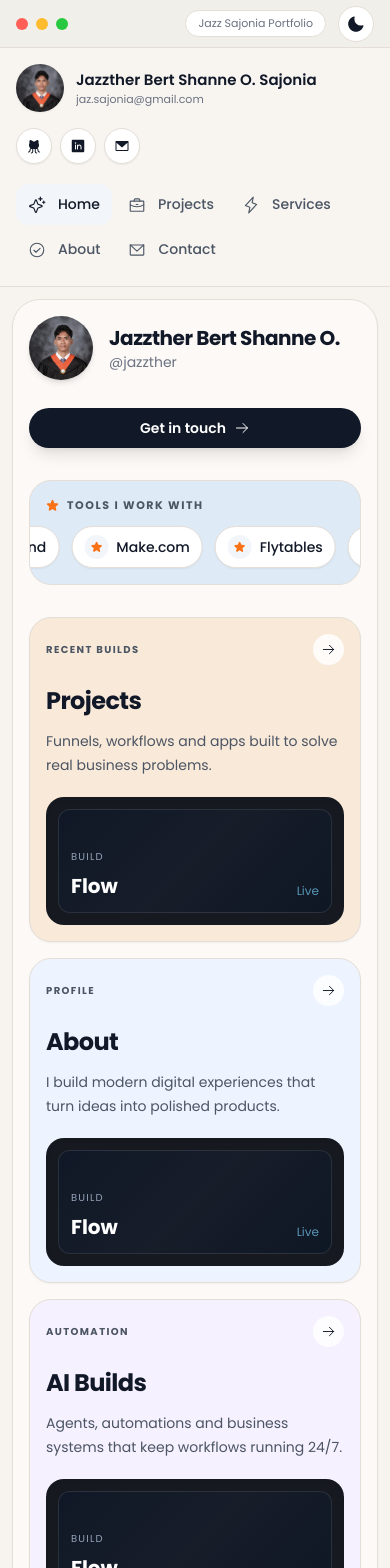
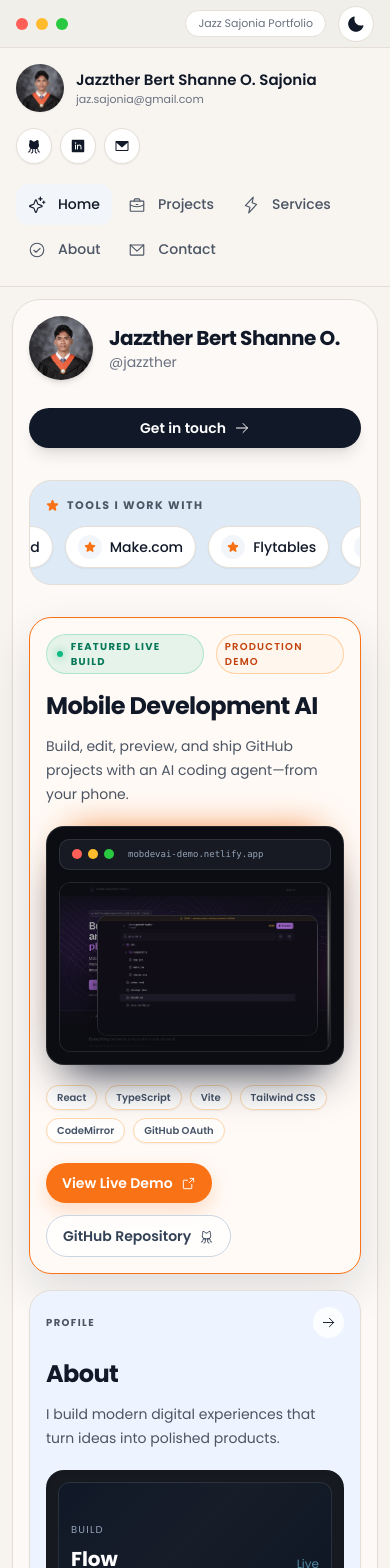
Before and after one commit to jazsajonia-pixel/Portfolio, a Next.js app: page / in a window 390 px wide. Shown: the top 1568 px of the page. Built offline with nearby package versions, Linux system fonts and the light colour scheme.

Commit message:
feat: add Mobile Development AI featured showcase

```diff
--- a/src/app/page.jsx
+++ b/src/app/page.jsx
@@ -5,8 +5,10 @@ import { usePortfolioTheme } from '@/components/PortfolioShell';
 import profileImage from '../../assets/profile.jpeg';
 import {
   ArrowRight,
+  ArrowSquareOut,
   CheckCircle,
   Lightning,
+  GithubLogo,
   Sparkle,
   Star,
 } from 'phosphor-react';
@@ -18,10 +20,11 @@ const tools = [
 
 const cards = [
   {
-    title: 'Projects',
-    label: 'Recent builds',
-    text: 'Funnels, workflows and apps built to solve real business problems.',
-    light: '#f9e9d9',
+    title: 'Mobile Development AI',
+    label: 'Featured live build',
+    text: 'Build, edit, preview, and ship GitHub projects with an AI coding agent—from your phone.',
+    featured: true,
+    light: '#fffaf6',
     dark: '#30261f',
   },
   {
@@ -74,6 +77,9 @@ export default function Home() {
 
       <section className="mt-8 grid gap-4 lg:grid-cols-3">
         {cards.map((card, index) => (
+          card.featured ? (
+            <FeaturedBuildCard key={card.title} theme={theme} isDark={isDark} card={card} />
+          ) : (
             <motion.article
               key={card.title}
               initial={{ opacity: 0, y: 45, scale: 0.96 }}
@@ -130,6 +136,7 @@ export default function Home() {
                 </div>
               </motion.div>
             </motion.article>
+          )
         ))}
       </section>
 
@@ -217,6 +224,66 @@ export default function Home() {
   );
 }
 
+function FeaturedBuildCard({ theme, isDark, card }) {
+  const techStack = ['React', 'TypeScript', 'Vite', 'Tailwind CSS', 'CodeMirror', 'GitHub OAuth'];
+
+  return (
+    <motion.article
+      initial={{ opacity: 0, y: 45, scale: 0.96 }}
+      animate={{ opacity: 1, y: 0, scale: 1 }}
+      transition={{ delay: 0.2, duration: 0.65, type: 'spring', stiffness: 90 }}
+      whileHover={{ y: -8, scale: 1.015 }}
+      className="group overflow-hidden rounded-[22px] border p-4 shadow-[0_18px_45px_rgba(15,23,42,.12)] transition-colors duration-700"
+      style={{ backgroundColor: isDark ? card.dark : card.light, borderColor: '#f97316' }}
+    >
+      <div className="mb-4 flex items-center justify-between gap-3">
+        <span className="inline-flex items-center gap-2 rounded-full border border-emerald-500/25 bg-emerald-500/10 px-2.5 py-1 text-[10px] font-bold uppercase tracking-[0.13em] text-emerald-700 dark:text-emerald-300">
+          <span className="h-1.5 w-1.5 rounded-full bg-emerald-500 shadow-[0_0_8px_rgba(16,185,129,.75)]" />
+          Featured live build
+        </span>
+        <span className="rounded-full border border-orange-300/60 bg-orange-50 px-2 py-1 text-[10px] font-semibold uppercase tracking-[0.12em] text-orange-700">
+          Production demo
+        </span>
+      </div>
+
+      <h2 className="text-2xl font-bold tracking-tight" style={{ color: theme.text }}>Mobile Development AI</h2>
+      <p className="mt-3 text-sm leading-6" style={{ color: theme.subtle }}>{card.text}</p>
+
+      <div className="relative mt-5 overflow-hidden rounded-[18px] border border-white/10 bg-[#0b0d12] p-3 shadow-[0_-18px_34px_-24px_rgba(249,115,22,.9),0_24px_42px_-18px_rgba(15,23,42,.9)]">
+        <div className="mb-3 flex items-center gap-1.5 rounded-[10px] border border-white/10 bg-[#171a22] px-3 py-2">
+          <span className="h-2.5 w-2.5 rounded-full bg-[#ff5f57]" />
+          <span className="h-2.5 w-2.5 rounded-full bg-[#fdbb2d]" />
+          <span className="h-2.5 w-2.5 rounded-full bg-[#28c840]" />
+          <span className="ml-2 truncate font-mono text-[9px] text-slate-400">mobdevai-demo.netlify.app</span>
+        </div>
+        <div className="relative aspect-[16/10] overflow-hidden rounded-[12px] border border-white/10 bg-[#0d0f12]">
+          <img src="/projects/mobdevai-landing.webp" alt="Mobile Development AI landing page" className="absolute inset-0 h-full w-full object-cover object-top opacity-90 transition duration-700 group-hover:scale-[1.025]" />
+          <div className="absolute right-3 top-8 h-[72%] w-[82%] overflow-hidden rounded-[10px] border border-white/20 bg-[#11131b] shadow-[0_16px_30px_rgba(0,0,0,.7)] transition duration-700 group-hover:-translate-y-1 group-hover:rotate-[1deg]">
+            <img src="/projects/mobdevai-workspace.webp" alt="Mobile Development AI workspace with Files, AI, Preview, and Git tabs" className="h-full w-full object-cover object-top" />
+          </div>
+          <div className="pointer-events-none absolute inset-x-0 top-0 h-16 bg-gradient-to-b from-[#0b0d12]/95 via-[#0b0d12]/40 to-transparent" />
+          <div className="pointer-events-none absolute inset-x-0 bottom-0 h-20 bg-gradient-to-t from-[#0b0d12]/95 via-[#0b0d12]/35 to-transparent" />
+        </div>
+      </div>
+
+      <div className="mt-5 flex flex-wrap gap-2">
+        {techStack.map((tech) => (
+          <span key={tech} className="rounded-full border border-orange-200 bg-white/75 px-2.5 py-1 text-[10px] font-semibold text-slate-600 shadow-sm">{tech}</span>
+        ))}
+      </div>
+
+      <div className="mt-5 flex flex-wrap items-center gap-3">
+        <motion.a whileHover={{ x: 3 }} href="https://mobdevai-demo.netlify.app/" target="_blank" rel="noreferrer" className="inline-flex items-center gap-2 rounded-full bg-orange-500 px-4 py-2.5 text-sm font-semibold text-white shadow-[0_8px_20px_rgba(249,115,22,.22)]">
+          View Live Demo <ArrowSquareOut size={15} />
+        </motion.a>
+        <motion.a whileHover={{ x: 3 }} href="https://github.com/jazsajonia-pixel/mobdevai" target="_blank" rel="noreferrer" className="inline-flex items-center gap-2 rounded-full border border-slate-300 bg-white/80 px-4 py-2.5 text-sm font-semibold text-slate-700 hover:border-orange-300">
+          GitHub Repository <GithubLogo size={15} />
+        </motion.a>
+      </div>
+    </motion.article>
+  );
+}
+
 function Hero({ theme, isDark }) {
   return (
     <header className="relative flex flex-col gap-7 md:flex-row md:items-center md:justify-between">
```
Also changed, not shown: public/projects/mobdevai-landing.webp (added), public/projects/mobdevai-workspace.webp (added). Lines whose indentation alone changed are shown as unchanged.
